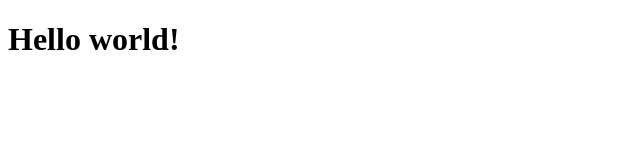
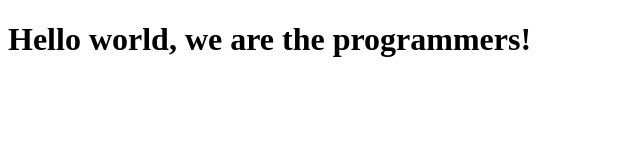
Before and after one commit to J-C-S-V/arqam_and_juan, a plain HTML site: page index.html in a window 1280 px wide. Shown: the whole page, without its empty margins (0-640 px from the left). Drawn offline with Linux system fonts and the light colour scheme.

Commit message:
Update index.html

```diff
--- a/index.html
+++ b/index.html
@@ -9,7 +9,7 @@
   <body>
     <script src="https://cdn.freecodecamp.org/testable-projects-fcc/v1/bundle.js"></script>
 
-    <h1>Hello world!</h1>
+    <h1>Hello world, we are the programmers!</h1>
 
     <!--
 
```
